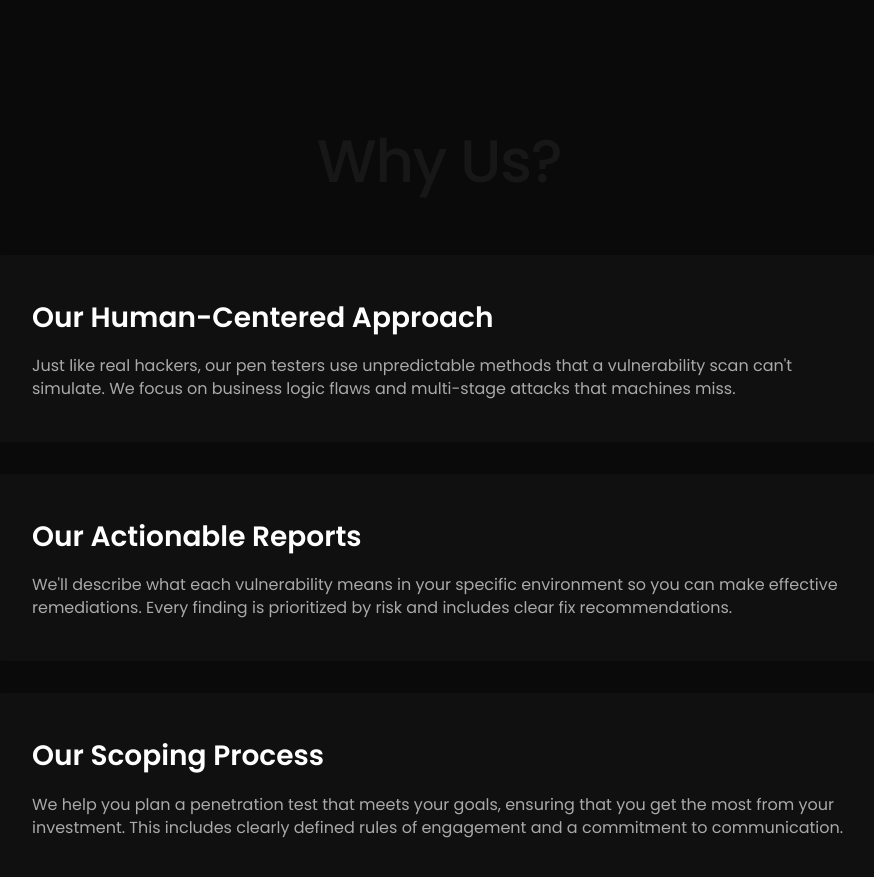
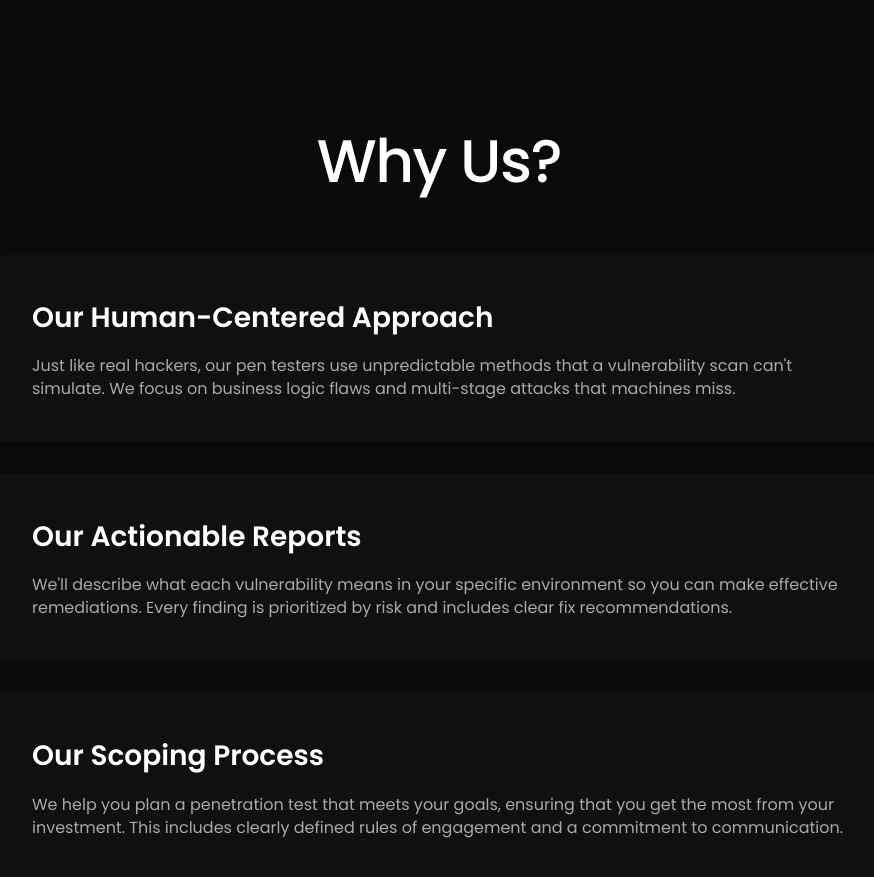
Before and after one commit to employeemanagement13-glitch/Hacking-Site, a Next.js app: page /solutions in a window 1280 px wide. Shown: the part 1260-2137 px from the top of the page, without its empty margins (201-1075 px from the left). Built offline with nearby package versions, Linux system fonts and the light colour scheme; no server answers; the database is empty.

Commit message:
Change SectionHeader title color to white

```diff
--- a/Components/Solutions/WhyUs.tsx
+++ b/Components/Solutions/WhyUs.tsx
@@ -16,7 +16,7 @@
       <div className="max-w-[90vw] mx-auto">
 
         {/* Section Header */}
-        <SectionHeader title={title} className="pb-10" subtitle={description} subtitleClassName='' />
+        <SectionHeader title={title} className="text-white pb-10" subtitle={description} subtitleClassName='' />
 
         {/* Cards Container:
             - uses flex (row) with wrap
```
